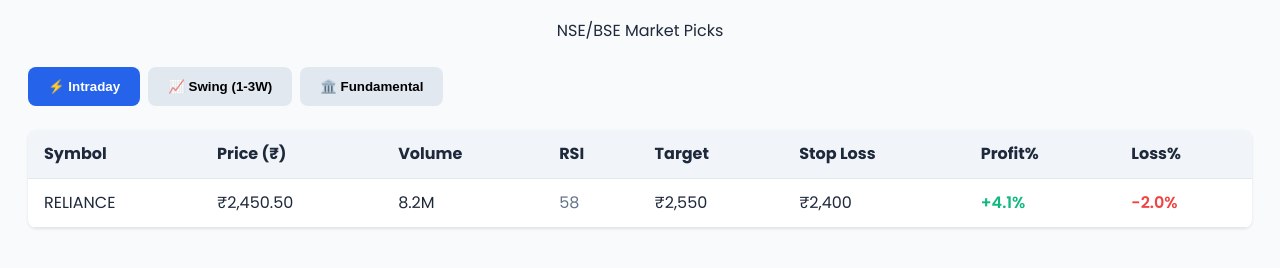
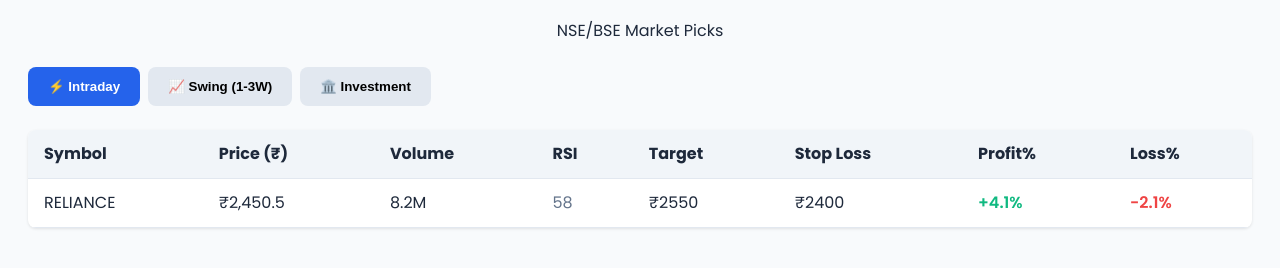
Before and after one commit to FaisalKhan412/bharat-stock-scout, a plain HTML site: page index.html in a window 1280 px wide. Shown: the part 100-368 px from the top of the page. Drawn offline with Linux system fonts and the light colour scheme.

Commit message:
commit for change in button

```diff
--- a/app.js
+++ b/app.js
@@ -1,23 +1,110 @@
+// Sample Data
+const stocks = {
+    intraday: [
+        {
+            symbol: "RELIANCE",
+            price: 2450.50,
+            volume: "8.2M",
+            rsi: 58,
+            target: 2550,
+            stopLoss: 2400
+        }
+    ],
+    swing: [
+        {
+            symbol: "TATASTEEL",
+            price: 120.50,
+            pattern: "Cup & Handle",
+            target: 135,
+            stopLoss: 110
+        }
+    ],
+    investment: [ // Changed from 'long-term'
+        {
+            symbol: "INFY",
+            price: 1850.75,
+            pe: 25.3,
+            roe: 28.5,
+            debtToEquity: 0.3,
+            target: 2100
+        }
+    ]
+};
+
+// Core Functions
+function calculateMetrics(price, target, stopLoss) {
+    const profit = ((target - price) / price * 100).toFixed(1);
+    const loss = ((price - stopLoss) / price * 100).toFixed(1);
+    return { profit, loss };
+}
+
+function renderStockRow(type, stock) {
+    const row = document.createElement('tr');
+
+    if (type === 'intraday') {
+        const { profit, loss } = calculateMetrics(stock.price, stock.target, stock.stopLoss);
+        row.innerHTML = `
+            <td>${stock.symbol}</td>
+            <td>₹${stock.price.toLocaleString('en-IN')}</td>
+            <td>${stock.volume}</td>
+            <td class="${stock.rsi < 30 ? 'profit' : stock.rsi > 70 ? 'loss' : 'neutral'}">${stock.rsi}</td>
+            <td>₹${stock.target}</td>
+            <td>₹${stock.stopLoss}</td>
+            <td class="profit">+${profit}%</td>
+            <td class="loss">-${loss}%</td>
+        `;
+    }
+    else if (type === 'swing') {
+        const { profit, loss } = calculateMetrics(stock.price, stock.target, stock.stopLoss);
+        row.innerHTML = `
+            <td>${stock.symbol}</td>
+            <td>₹${stock.price.toLocaleString('en-IN')}</td>
+            <td>${stock.pattern}</td>
+            <td>₹${stock.target}</td>
+            <td>₹${stock.stopLoss}</td>
+            <td class="profit">+${profit}%</td>
+            <td class="loss">-${loss}%</td>
+        `;
+    }
+    else {
+        row.innerHTML = `
+            <td>${stock.symbol}</td>
+            <td>₹${stock.price.toLocaleString('en-IN')}</td>
+            <td class="${stock.pe < 30 ? 'profit' : 'loss'}">${stock.pe}</td>
+            <td class="${stock.roe > 15 ? 'profit' : 'loss'}">${stock.roe}%</td>
+            <td class="${stock.debtToEquity < 1 ? 'profit' : 'loss'}">${stock.debtToEquity}</td>
+            <td>₹${stock.target}</td>
+        `;
+    }
+
+    return row;
+}
+
+function renderStocks(type) {
+    const container = document.getElementById(`${type}-stocks`);
+    if (!container) return;
+
+    container.innerHTML = '';
+    stocks[type].forEach(stock => {
+        container.appendChild(renderStockRow(type, stock));
+    });
+}
+
+// Initialize
 document.addEventListener('DOMContentLoaded', () => {
-    // Tab switching functionality
+    // Render all sections
+    renderStocks('intraday');
+    renderStocks('swing');
+    renderStocks('investment'); // Changed
+
+    // Tab switching
     document.querySelectorAll('.tab-btn').forEach(btn => {
         btn.addEventListener('click', () => {
-            // Hide all tab contents
-            document.querySelectorAll('.tab-content').forEach(content => {
-                content.classList.remove('active');
-            });
+            document.querySelector('.tab-btn.active').classList.remove('active');
+            document.querySelector('.tab-content.active').classList.remove('active');
 
-            // Deactivate all buttons
-            document.querySelectorAll('.tab-btn').forEach(btn => {
-                btn.classList.remove('active');
-            });
-
-            // Activate clicked tab
             btn.classList.add('active');
             document.getElementById(btn.dataset.tab).classList.add('active');
         });
     });
-
-    // Activate first tab by default
-    document.querySelector('.tab-btn').click();
 });
--- a/index.html
+++ b/index.html
@@ -16,7 +16,7 @@
     <nav class="tabs">
         <button class="tab-btn active" data-tab="intraday">⚡ Intraday</button>
         <button class="tab-btn" data-tab="swing">📈 Swing (1-3W)</button>
-        <button class="tab-btn" data-tab="long-term">🏛️ Fundamental</button>
+        <button class="tab-btn" data-tab="investment">🏛️ Investment</button> <!-- Changed -->
     </nav>
 
     <main>
@@ -36,18 +36,7 @@
                             <th>Loss%</th>
                         </tr>
                     </thead>
-                    <tbody id="intraday-stocks">
-                        <tr>
-                            <td>RELIANCE</td>
-                            <td>₹2,450.50</td>
-                            <td>8.2M</td>
-                            <td class="neutral">58</td>
-                            <td>₹2,550</td>
-                            <td>₹2,400</td>
-                            <td class="profit">+4.1%</td>
-                            <td class="loss">-2.0%</td>
-                        </tr>
-                    </tbody>
+                    <tbody id="intraday-stocks"></tbody>
                 </table>
             </div>
         </section>
@@ -67,23 +56,13 @@
                             <th>Loss%</th>
                         </tr>
                     </thead>
-                    <tbody id="swing-stocks">
-                        <tr>
-                            <td>TATASTEEL</td>
-                            <td>₹120.50</td>
-                            <td>Cup & Handle</td>
-                            <td>₹135</td>
-                            <td>₹110</td>
-                            <td class="profit">+12.0%</td>
-                            <td class="loss">-8.7%</td>
-                        </tr>
-                    </tbody>
+                    <tbody id="swing-stocks"></tbody>
                 </table>
             </div>
         </section>
 
-        <!-- 3. Fundamental Section -->
-        <section id="long-term" class="tab-content">
+        <!-- 3. Investment Section (Renamed) -->
+        <section id="investment" class="tab-content"> <!-- Changed -->
             <div class="table-container">
                 <table class="stock-table">
                     <thead>
@@ -96,16 +75,7 @@
                             <th>Target</th>
                         </tr>
                     </thead>
-                    <tbody id="long-term-stocks">
-                        <tr>
-                            <td>INFY</td>
-                            <td>₹1,850.75</td>
-                            <td class="loss">25.3</td>
-                            <td class="profit">28.5%</td>
-                            <td class="profit">0.3</td>
-                            <td>₹2,100</td>
-                        </tr>
-                    </tbody>
+                    <tbody id="investment-stocks"></tbody> <!-- Changed -->
                 </table>
             </div>
         </section>
```
